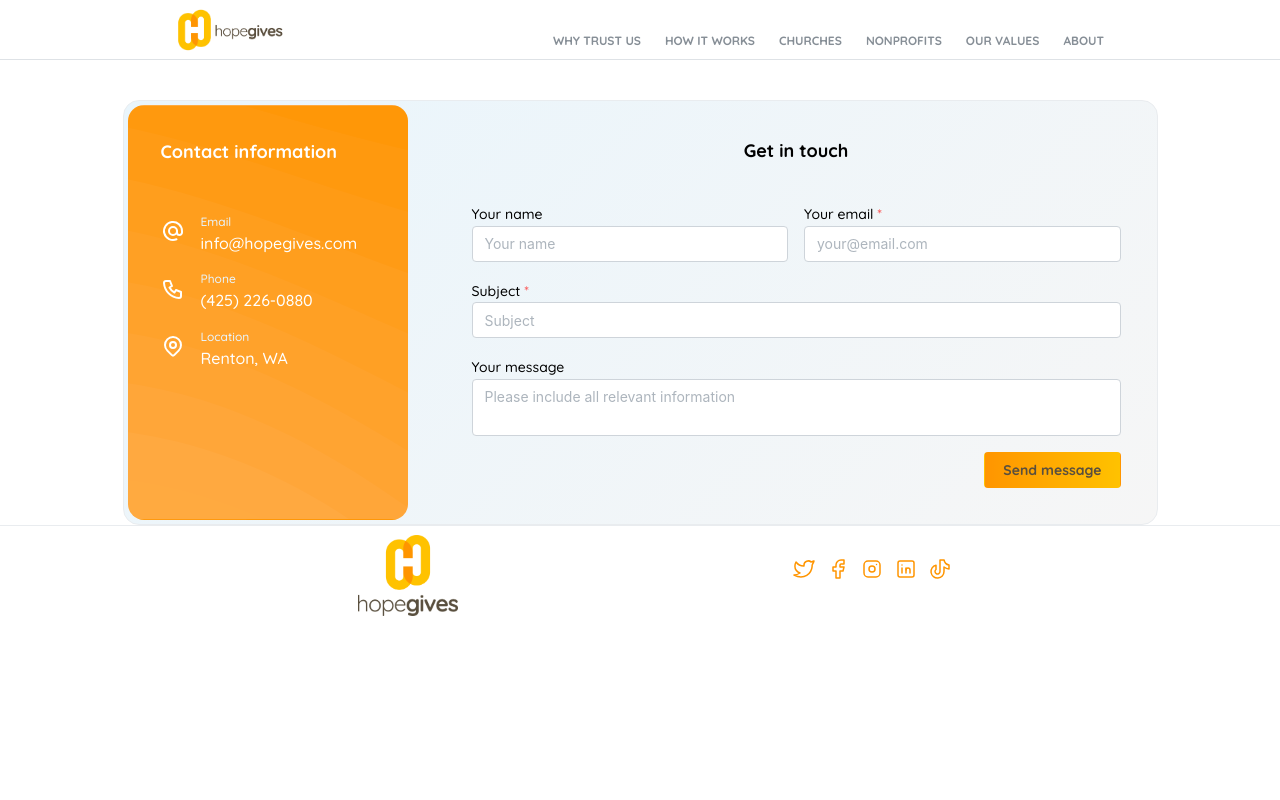
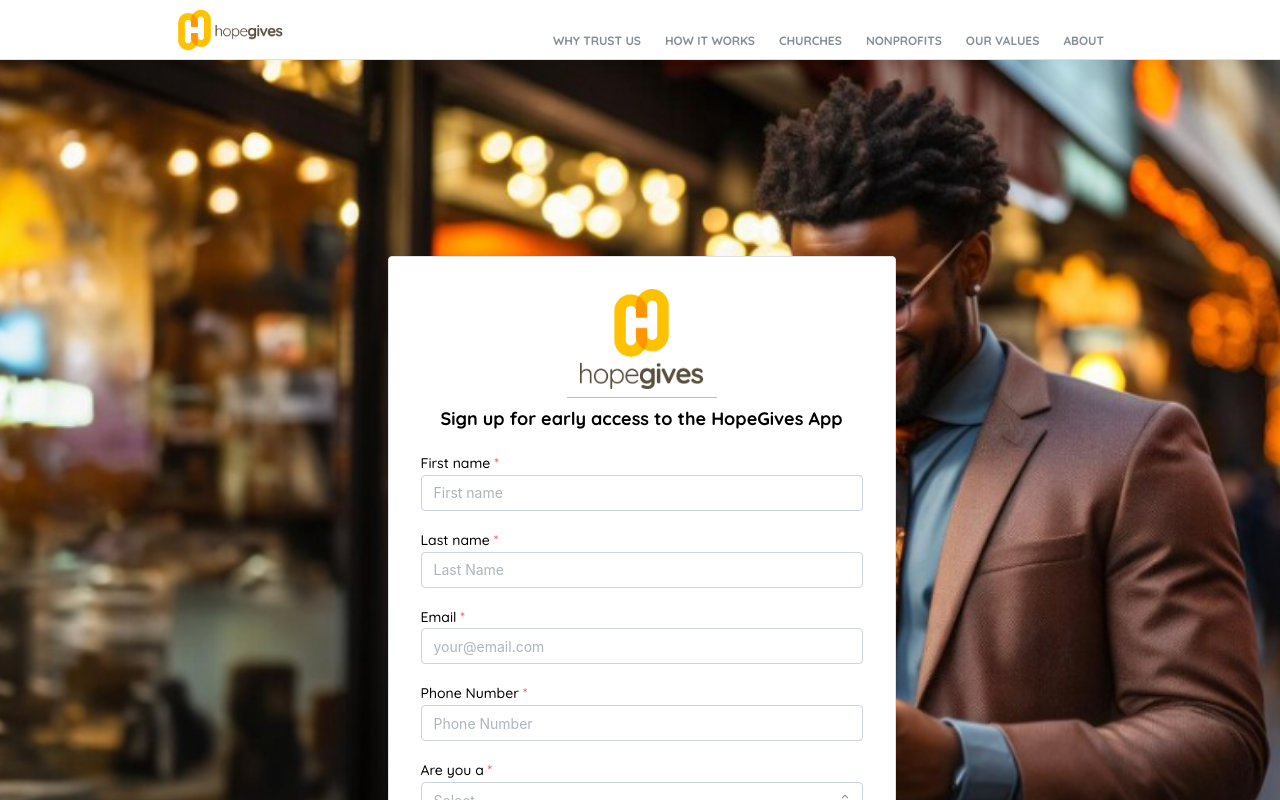
Before and after one commit to jwenger100/hope-gives, a Next.js app: page /waitlist in a window 1280 px wide. Shown: the top 800 px of the page. Built offline with nearby package versions, Linux system fonts and the light colour scheme.

Commit message:
Adds form to waitlist page

```diff
--- a/package.json
+++ b/package.json
@@ -13,7 +13,7 @@
     "@mantine/code-highlight": "^7.1.2",
     "@mantine/core": "^7.1.2",
     "@mantine/ds": "^7.1.2",
-    "@mantine/form": "^7.1.2",
+    "@mantine/form": "^7.4.0",
     "@mantine/hooks": "^7.1.2",
     "@tabler/icons-react": "^2.38.0",
     "next": "13.5.4",
--- a/src/app/waitlist/page.tsx
+++ b/src/app/waitlist/page.tsx
@@ -1,17 +1,110 @@
 "use client";
 import React, { useEffect } from "react";
-import { GetInTouch } from "@/components/GetInTouch";
-import { Container } from "@mantine/core";
+import {
+  Container,
+  Box,
+  Paper,
+  Title,
+  TextInput,
+  Select,
+  Button,
+  Image,
+} from "@mantine/core";
+import classes from "./waitlist.module.css";
+import { useForm } from "@mantine/form";
 
 const Contact = () => {
+  const form = useForm({
+    initialValues: {
+      email: "",
+    },
+
+    validate: {
+      email: (value) => (/^\S+@\S+$/.test(value) ? null : "Invalid email"),
+    },
+  });
   // scroll to top on page load
   useEffect(() => {
     window.scrollTo(0, 0);
   }, []);
 
   return (
-    <Container fluid mt="100px">
-      <GetInTouch />
+    <Container fluid>
+      <Box
+        className={classes.wrapper}
+        style={{
+          "--background-image-url": `url(${process.env.NEXT_PUBLIC_BASE_PATH}/waitlist-image.png)`,
+        }}
+        mt="60px"
+      >
+        <Container size="xs" p="md">
+          <Paper p="xl" withBorder shadow="md">
+            <Image
+              src="/HopeGives-full-color.png"
+              alt="waitlist image"
+              fit="contain"
+              height={100}
+              width={100}
+              style={{ margin: "0 auto" }}
+            />
+            <Box
+              style={{
+                margin: "0 auto",
+                borderBottom: "1px solid #ffc200",
+                width: "150px",
+                marginBottom: "0.5em",
+                marginTop: "0.5em",
+              }}
+            ></Box>
+            <Title order={4} ta="center" style={{ marginBottom: "1em" }}>
+              Sign up for early access to the HopeGives App
+            </Title>
+
+            <form onSubmit={form.onSubmit((values) => console.log(values))}>
+              <TextInput
+                placeholder="First name"
+                label="First name"
+                required
+                style={{ marginBottom: "1em" }}
+              />
+              <TextInput
+                placeholder="Last Name"
+                label="Last name"
+                required
+                style={{ marginBottom: "1em" }}
+              />
+              <TextInput
+                withAsterisk
+                label="Email"
+                placeholder="your@email.com"
+                {...form.getInputProps("email")}
+                style={{ marginBottom: "1em" }}
+              />
+              <TextInput
+                placeholder="Phone Number"
+                label="Phone Number"
+                required
+                style={{ marginBottom: "1em" }}
+              />
+              <Select
+                label="Are you a"
+                placeholder="Select"
+                data={["Donor", "Fundraiser"]} // Replace with actual options
+                required
+                style={{ marginBottom: "1em" }}
+              />
+              <Button
+                fullWidth
+                mt="md"
+                type="submit"
+                className={`hopegives-button ${classes.centerBtn}`}
+              >
+                Join the waitlist
+              </Button>
+            </form>
+          </Paper>
+        </Container>
+      </Box>
     </Container>
   );
 };
--- /dev/null
+++ b/src/app/waitlist/waitlist.module.css
@@ -0,0 +1,18 @@
+.wrapper {
+  height: 100vh;
+  position: relative;
+  padding-top: rem(180px);
+  padding-bottom: rem(130px);
+  background-size: cover;
+  background-position: center;
+  background-repeat: no-repeat;
+  background-image: var(--background-image-url);
+  width: calc(100% + 35px);
+  margin-left: -16px;
+  margin-right: -16px;
+
+  @media (max-width: $mantine-breakpoint-xs) {
+    padding-top: rem(80px);
+    padding-bottom: rem(50px);
+  }
+}
--- a/src/components/HeroImageBackground.tsx
+++ b/src/components/HeroImageBackground.tsx
@@ -37,12 +37,6 @@
           Tired of not knowing if your giving is making a difference.
         </Text>
 
-        {/* <Container size={640}>
-          <Text size="lg" className={classes.description}>
-            Tired of not knowing if your giving is making a difference.
-          </Text>
-        </Container> */}
-
         <Box className={classes.controls}>
           <Link href={"/waitlist"}>
             <Button
```
Also changed, not shown: public/waitlist-image.png (added), 1 other file (tests, documents, lock files or other folders).
